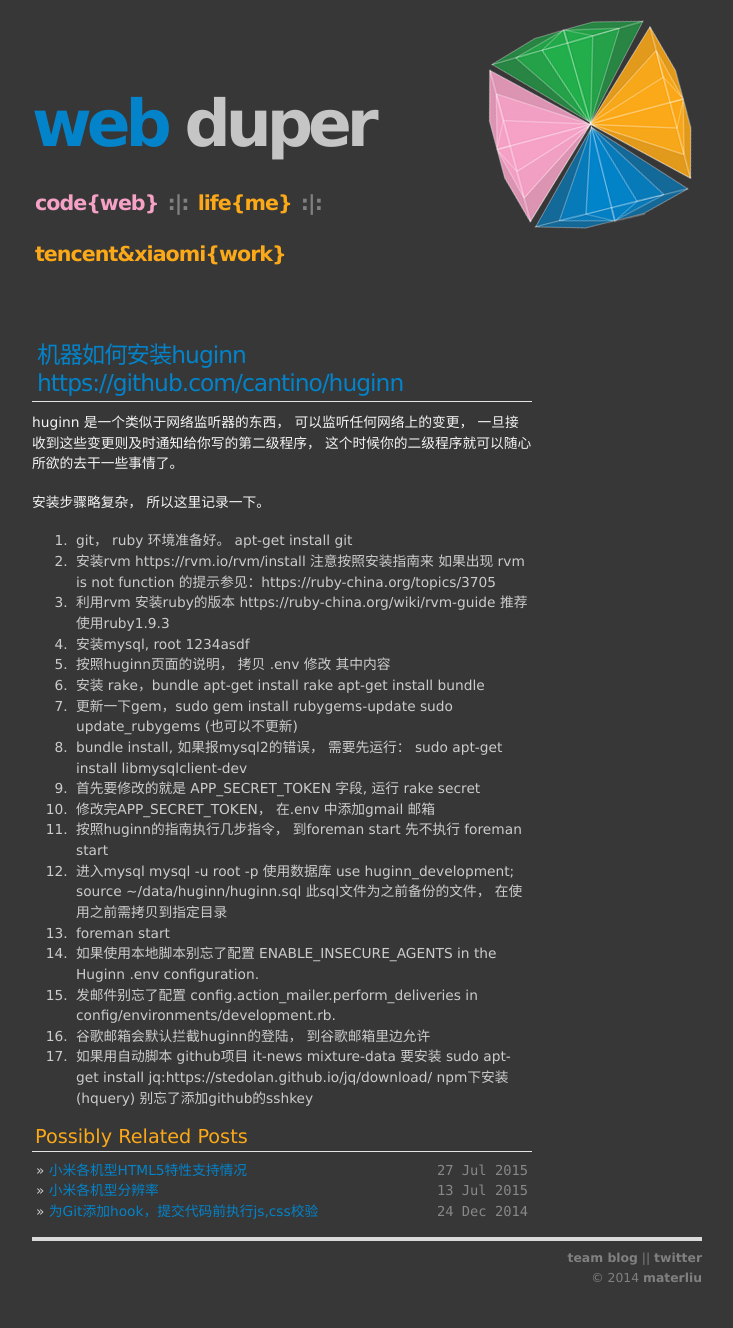
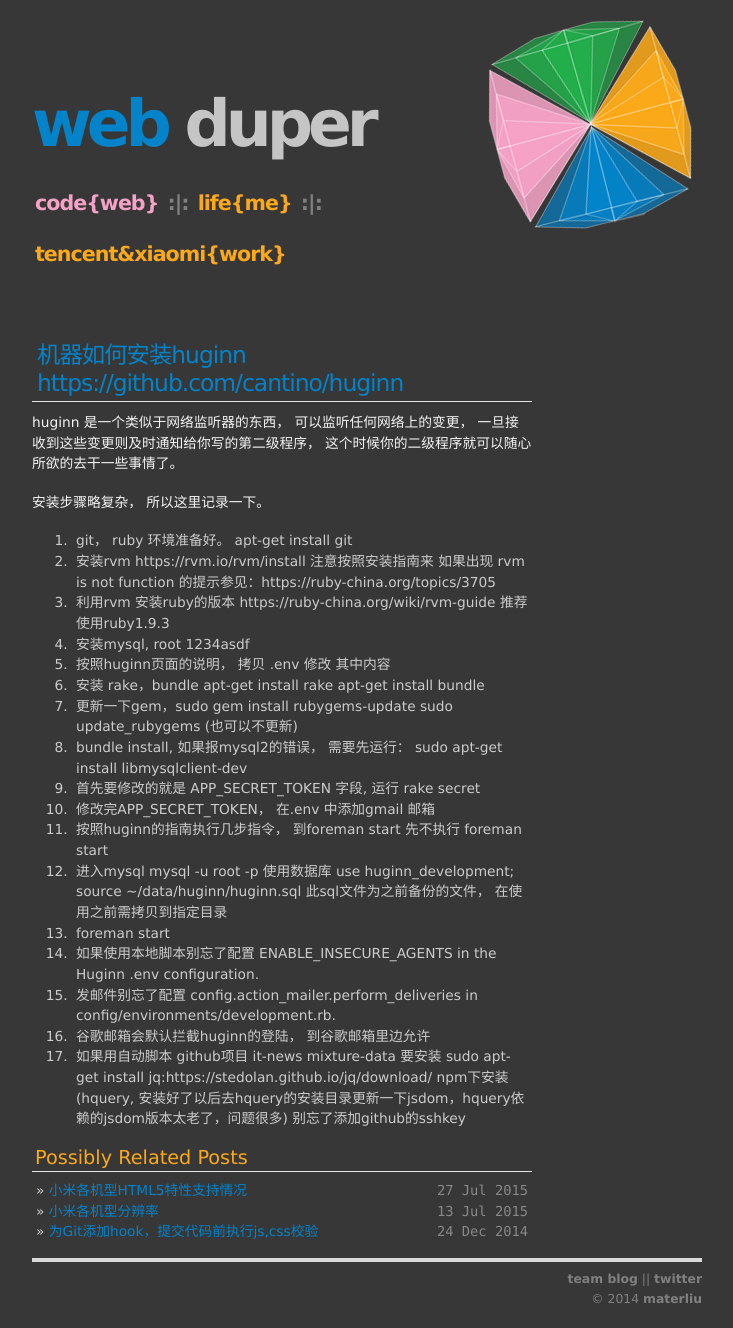
Before and after one commit to materliu/materliu.github.io, a Jekyll site: the page built from all/web/_posts/2014-12-17-huginn.md, in a window 1280 px wide. Shown: the whole page, without its empty margins (273-1006 px from the left). Built offline with Jekyll 4.4.1, drawn with Linux system fonts in a browser that asks for light colours; Markdown is read by kramdown in place of the engine named in the settings; before the commit the page ends 1307 px from its top, so only the background shows below that.

Commit message:
update jsdom

```diff
--- a/all/web/_posts/2014-12-17-huginn.md
+++ b/all/web/_posts/2014-12-17-huginn.md
@@ -25,4 +25,4 @@
 11. 如果使用本地脚本别忘了配置 ENABLE_INSECURE_AGENTS in the Huginn .env configuration.
 12. 发邮件别忘了配置 config.action_mailer.perform_deliveries in config/environments/development.rb.
 13. 谷歌邮箱会默认拦截huginn的登陆， 到谷歌邮箱里边允许
-14. 如果用自动脚本 github项目 it-news   mixture-data  要安装 sudo apt-get install jq:https://stedolan.github.io/jq/download/    npm下安装(hquery)  别忘了添加github的sshkey
+14. 如果用自动脚本 github项目 it-news   mixture-data  要安装 sudo apt-get install jq:https://stedolan.github.io/jq/download/    npm下安装(hquery, 安装好了以后去hquery的安装目录更新一下jsdom，hquery依赖的jsdom版本太老了，问题很多)  别忘了添加github的sshkey
```
